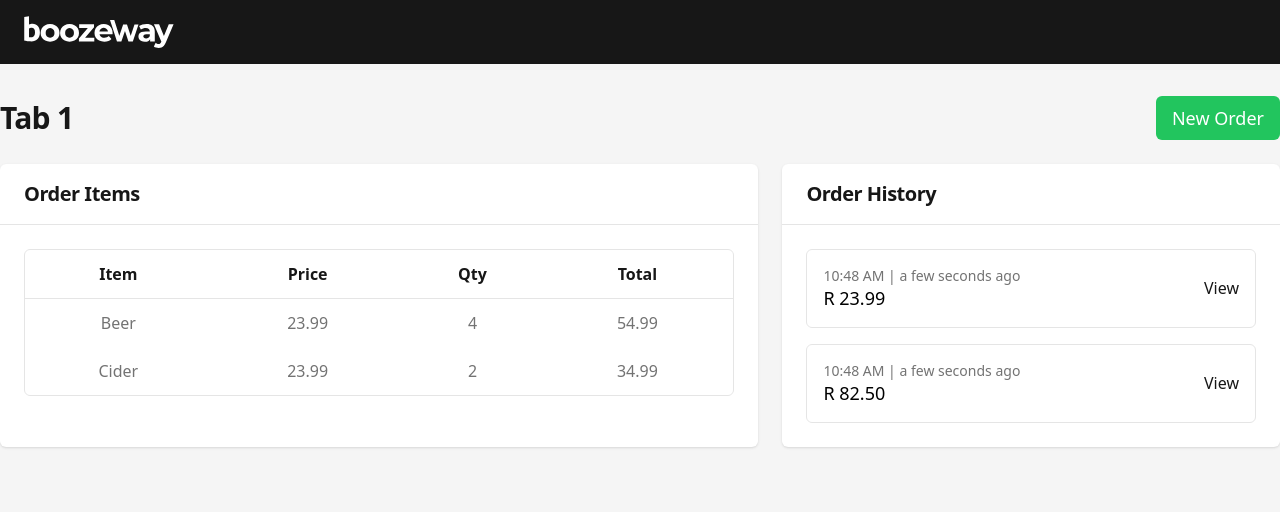
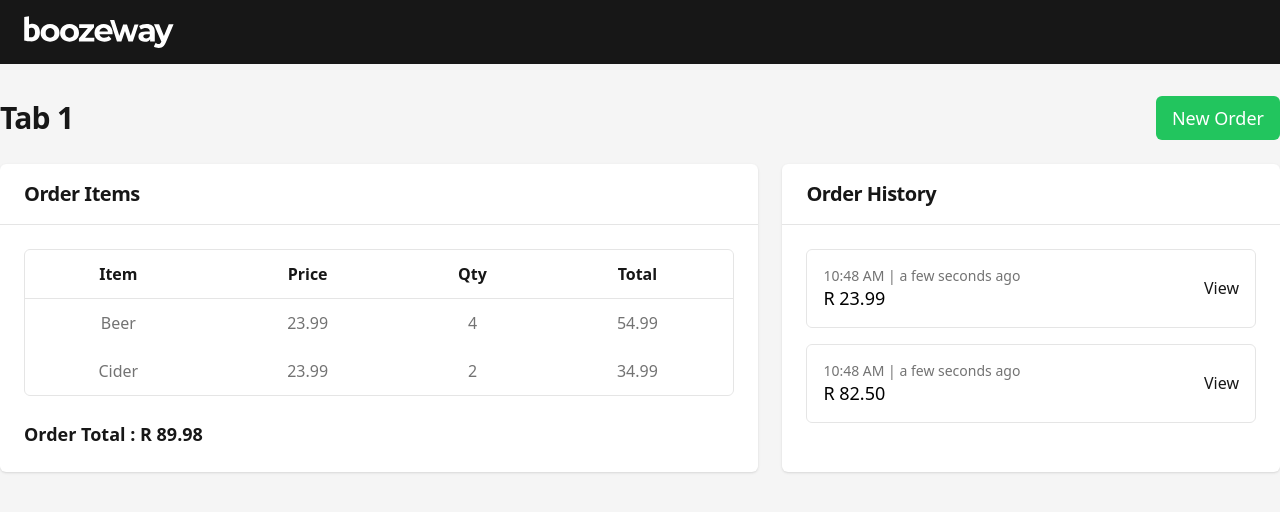
Before and after one commit to deangibson89/betway-assessment-vue3-nuxt3, a Nuxt app: page /tabs/1 in a window 1280 px wide. Shown: the top 512 px of the page. Built offline with nearby package versions, Linux system fonts and the light colour scheme.

Commit message:
add order total to tab detail page

```diff
--- a/pages/tabs/[id].vue
+++ b/pages/tabs/[id].vue
@@ -1,6 +1,7 @@
 <script setup lang="ts">
   import type { Order } from '~/types/Order'
   import type { OrderItem } from '~/types/OrderItem'
+  import { formatCurrency } from '~/utils/currency'
 
   const route = useRoute()
 
@@ -35,6 +36,10 @@
       createdAt: new Date(),
     },
   ]
+
+  const orderTotal = computed(() =>
+    orderItems.reduce((acc, item) => acc + item.total, 0),
+  )
 </script>
 
 <template>
@@ -53,6 +58,12 @@
           :columns="['Item', 'Price', 'Qty', 'Total']"
           :rows="orderItems.map(({ id, ...rest }) => rest)"
         />
+
+        <div class="mt-6">
+          <h3 class="tracking-none text-lg font-semibold text-neutral-900">
+            Order Total : {{ formatCurrency({ amount: orderTotal }) }}
+          </h3>
+        </div>
       </Card>
 
       <!-- Order history -->
```
